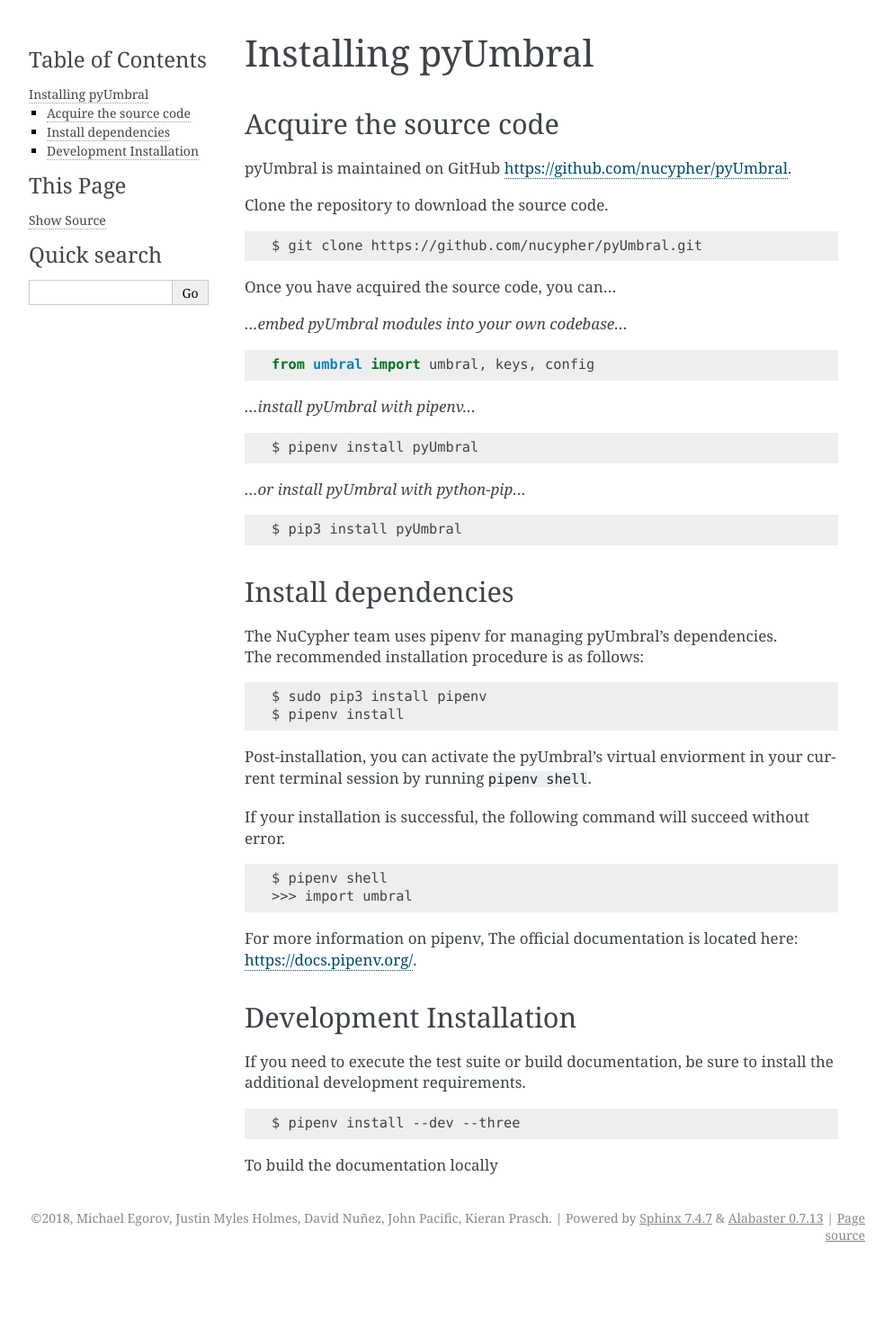
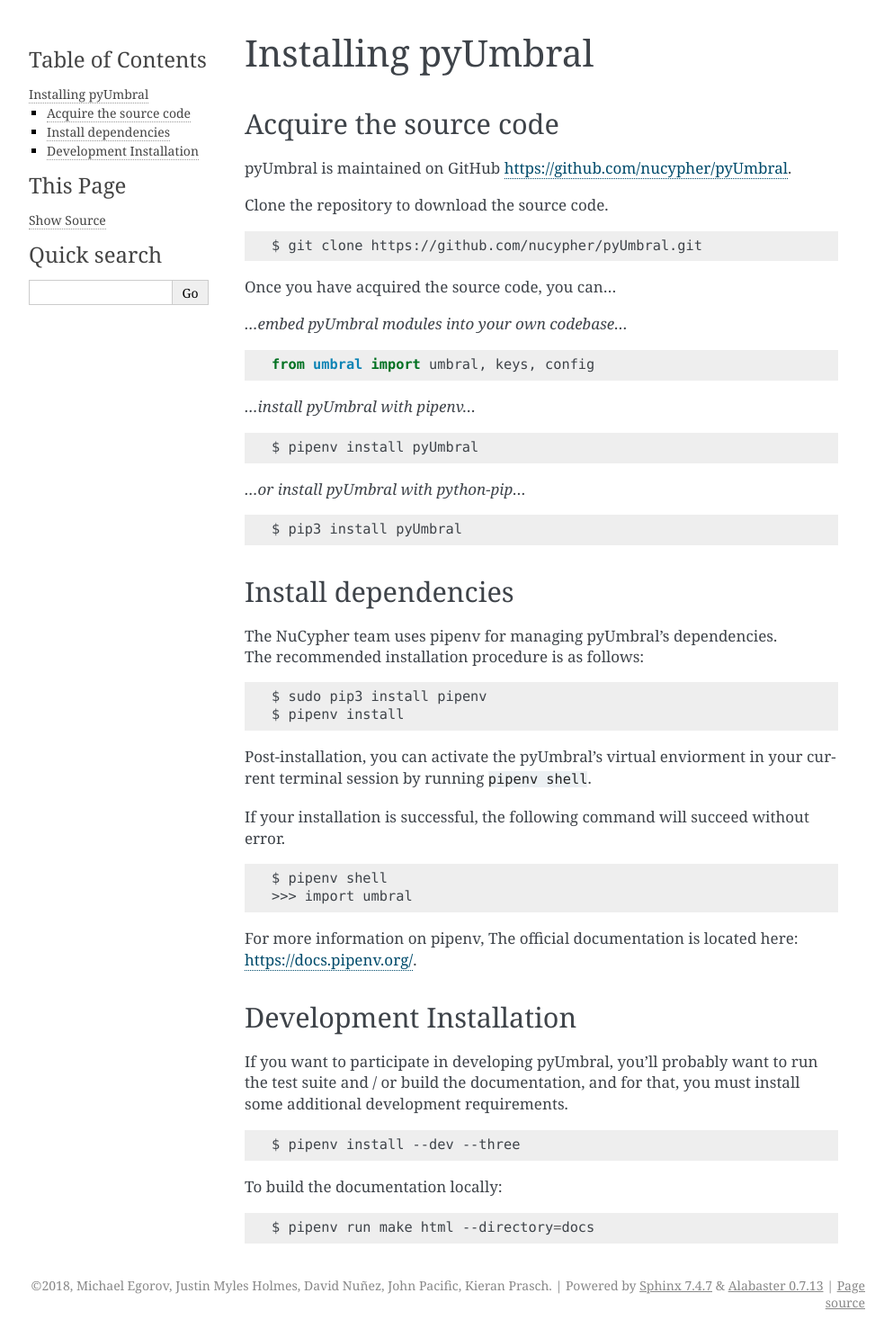
Before and after one commit to nucypher/pyUmbral, a Sphinx documentation site: the page built from docs/source/installation.rst, in a window 1280 px wide. Shown: the whole page at 90% size, without its empty margins (148-1141 px from the left). Built offline with Sphinx 7.4.7, drawn with Linux system fonts in a browser that asks for light colours; before the commit the page ends 1412 px from its top, so only the background shows below that.

Commit message:
More details for development section.

```diff
--- a/docs/source/installation.rst
+++ b/docs/source/installation.rst
@@ -58,15 +58,20 @@
 
 For more information on pipenv, The official documentation is located here: https://docs.pipenv.org/.
 
+
 Development Installation
 -------------------------
 
-If you need to execute the test suite or build documentation,
-be sure to install the additional development requirements.
+If you want to participate in developing pyUmbral, you'll probably want to run the test suite and / or
+build the documentation, and for that, you must install some additional development requirements.
 
 .. code-block:: bash
 
    $ pipenv install --dev --three
 
 
-To build the documentation locally
+To build the documentation locally:
+
+.. code-block:: bash
+
+   $ pipenv run make html --directory=docs
```
